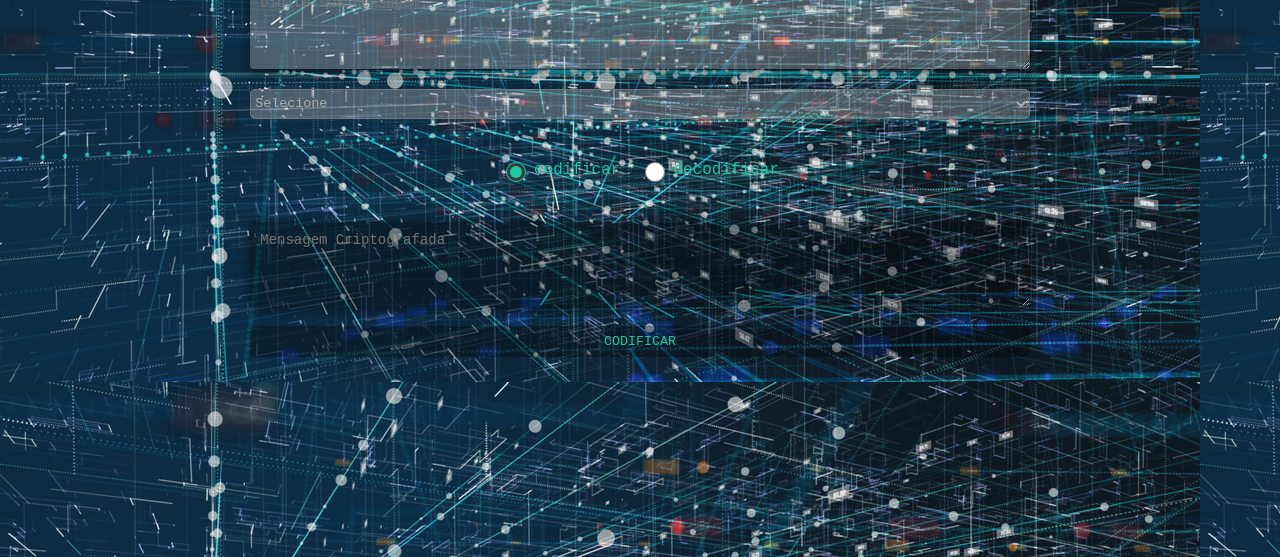
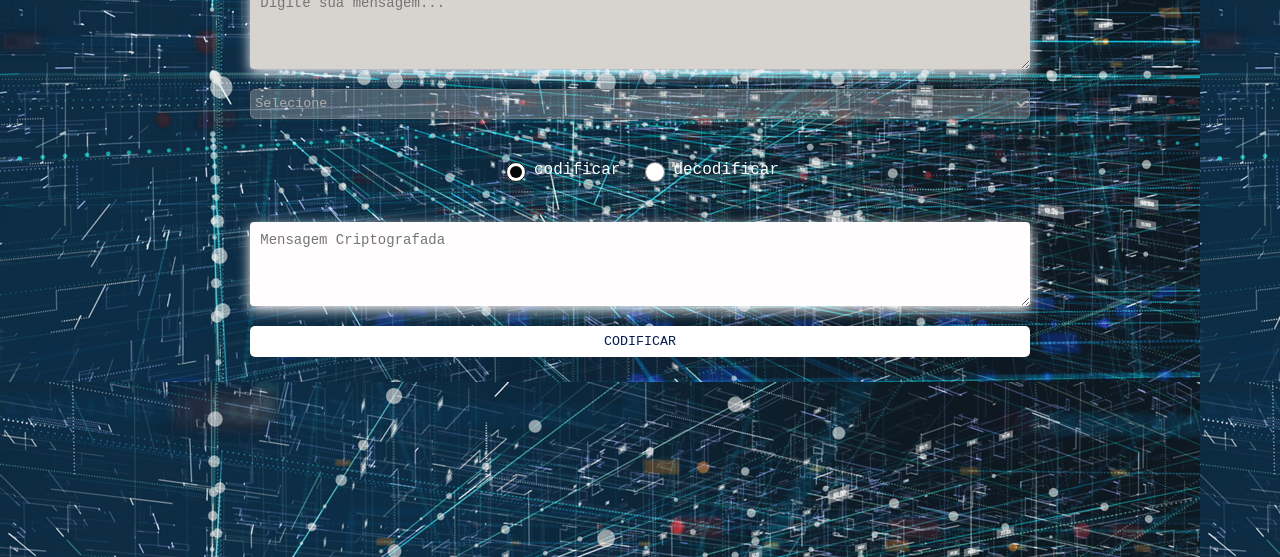
Before and after one commit to tauanealvesg/Codificador, a plain HTML site: page index.html in a window 1280 px wide. Shown: the part 243-800 px from the top of the page. Drawn offline with Linux system fonts and the light colour scheme.

Commit message:
mudando o CSS

```diff
--- a/styles.css
+++ b/styles.css
@@ -5,7 +5,7 @@ body, h1, h3 {
 
   body {
     color: #ffffff;
-    background: rgb(43, 43, 43);
+    background: rgb(253, 252, 255);
     font-family: "Inconsolata", monospace;
   }
 
@@ -30,7 +30,7 @@ body, h1, h3 {
   }
 
   span {
-    color: #19c9a3;
+    color: #fffbfb;
   }
 
   h3 {
@@ -39,12 +39,12 @@ body, h1, h3 {
     font-weight: 400;
     font-size: 0.875rem;
     margin-bottom: 20px;
-    color: #19c9a3;
+    color: #ffffff;
   }
 
   #mensagem {
-    background: rgba(215, 212, 208, 0.3);
-    box-shadow: 0px 4px 13px rgba(0, 0, 0, 0.5);
+    background: rgba(215, 212, 208, 0.999);
+    box-shadow: 0px 4px 13px rgb(248, 246, 255);
     border: none;
     border-radius: 4px;
     outline: none;
@@ -56,7 +56,7 @@ body, h1, h3 {
     font-weight: 400;
     font-size: 0.875rem;
     padding: 10px;
-    color: #afafaf;
+    color: #000000;
   }
   select {
     width: 100%;
@@ -71,13 +71,13 @@ body, h1, h3 {
   .radio {
     display: flex;
     gap: 5px;
-    color: #19c9a3;
+    color: #fefeff;
     place-items: center;
   }
 
   input[type="radio"] {
     outline: none;
-    accent-color: #19c9a3;
+    accent-color: #050607;
     width: 20px;
     height: 20px;
   }
@@ -96,11 +96,11 @@ body, h1, h3 {
 
   button {
     display: inline-block;
-    background-color: rgba(0, 0, 0, 0.3);
+    background-color: rgb(255, 255, 255);
     border: none;
     padding: 8px;
     border-radius: 5px;
-    color: #19c9a3;
+    color: #091c52;
     margin-bottom: 20px;
     font-family: "Inconsolata", monospace;
     width: 100%;
@@ -109,7 +109,7 @@ body, h1, h3 {
   }
 
   button:focus {
-    outline: solid 1px #19c9a3;
+    outline: solid 1px #ffffff;
   }
 
   button:hover {
@@ -122,8 +122,8 @@ body, h1, h3 {
   }
 
   .mensagem {
-    background: rgba(0, 0, 0, 0.3);
-    box-shadow: 0px 4px 13px rgba(0, 0, 0, 0.5);
+    background: rgb(255, 253, 253);
+    box-shadow: 0px 4px 13px rgb(255, 252, 252);
     border: none;
     border-radius: 4px;
     outline: none;
@@ -164,7 +164,7 @@ body, h1, h3 {
   .range {
     -webkit-appearance: none;
     height: 10px;
-    background-color: rgb(29, 29, 29);
+    background-color: rgb(255, 255, 255);
     outline: none;
     cursor: ew-resize;
     border-radius: 5px;
@@ -174,7 +174,7 @@ body, h1, h3 {
     -webkit-appearance: none;
     height: 12px;
     width: 10px;
-    background-color: #19c9a3;
+    background-color: #091c52;
     border-radius: 2px;
   }
 
```
